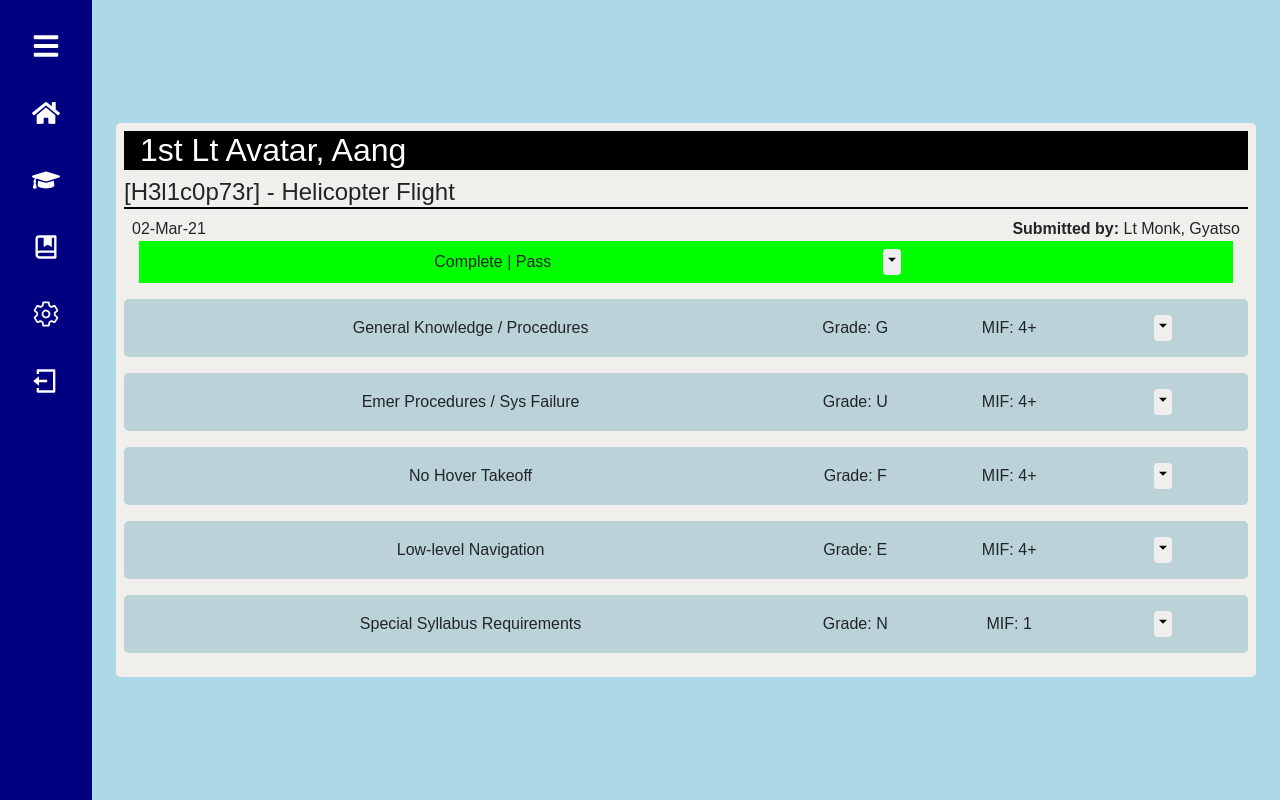
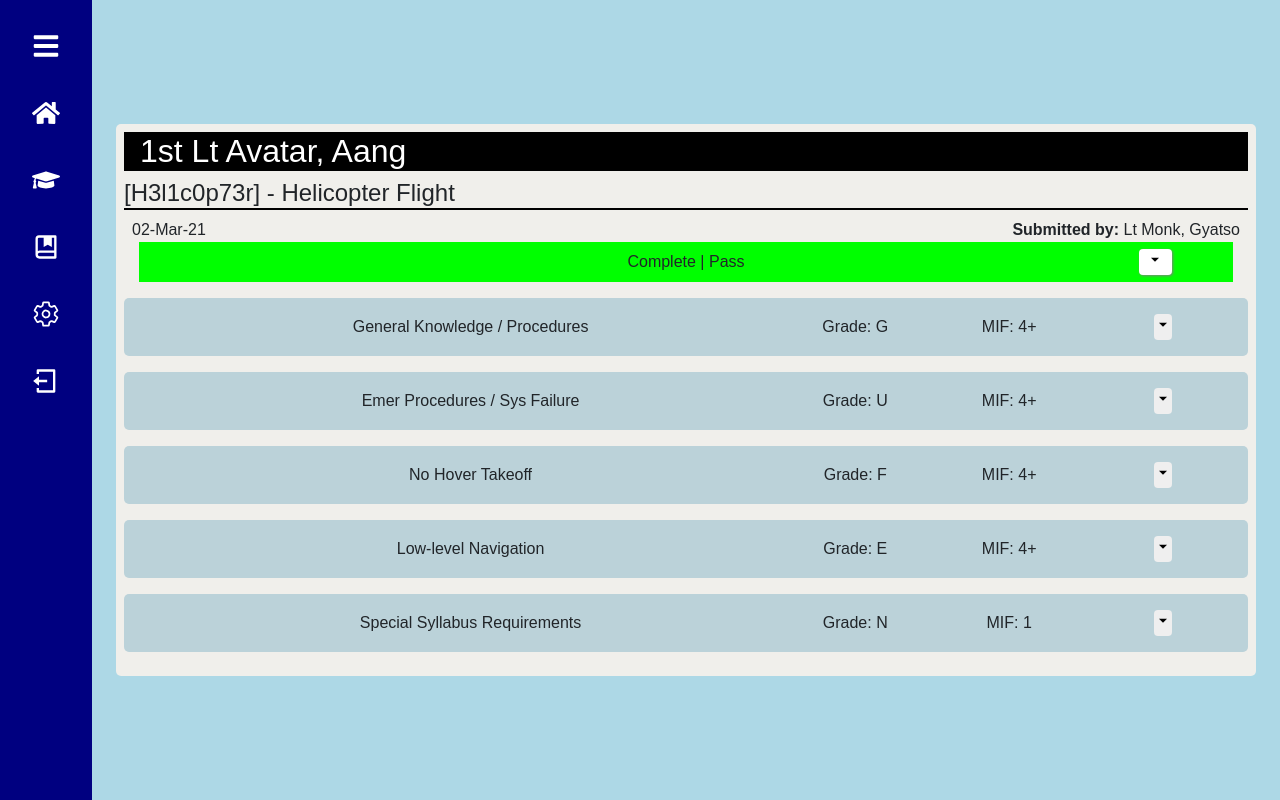
Before and after one commit to mattdillabough/cnatra-lms, a React (Create React App) app in the folder frontend/: page /Grades/1 in a window 1280 px wide. Built offline with nearby package versions, Linux system fonts and the light colour scheme.

Commit message:
Fix positioning of event dropdown trigger (#8)

```diff
--- a/frontend/src/App.css
+++ b/frontend/src/App.css
@@ -248,6 +248,7 @@
   display: flex;
   justify-content: space-between;
   padding: 0em 0.5em;
+  flex-wrap: wrap;
 }
 
 .positive-status {
@@ -263,11 +264,30 @@
   justify-content: space-evenly;
   align-items: center;
   padding: 0.5em 0em;
-  /* background-color: rgb(98, 132, 243); */
+  position: relative;
 }
 
 .toggle-dropdown {
   padding: 0;
+}
+
+.event-dropdown {
+  position: absolute;
+  right: 2em;
+}
+
+.event-dropdown .toggle-dropdown {
+  background: white;
+  padding: 0em 0.45em;
+  box-shadow: grey 1px 1px 3px;
+}
+
+.event-dropdown .toggle-dropdown:hover {
+  background: linear-gradient(352deg, #fffffff7, #ffffff7d);
+}
+
+.event-dropdown .toggle-dropdown:active {
+  background: #1a171770;
 }
 
 /* ------Maneuver-----  */
--- a/frontend/src/Components/Grading/Gradesheet.js
+++ b/frontend/src/Components/Grading/Gradesheet.js
@@ -142,7 +142,7 @@ function Gradesheet() {
             <div>
               {mockGradesheetData.status} | {mockGradesheetData.lessonGrade}
             </div>
-            <div className="col-1">
+            <div className="col-1 event-dropdown">
               <button
                 type="button"
                 className="toggle-dropdown btn"
```
